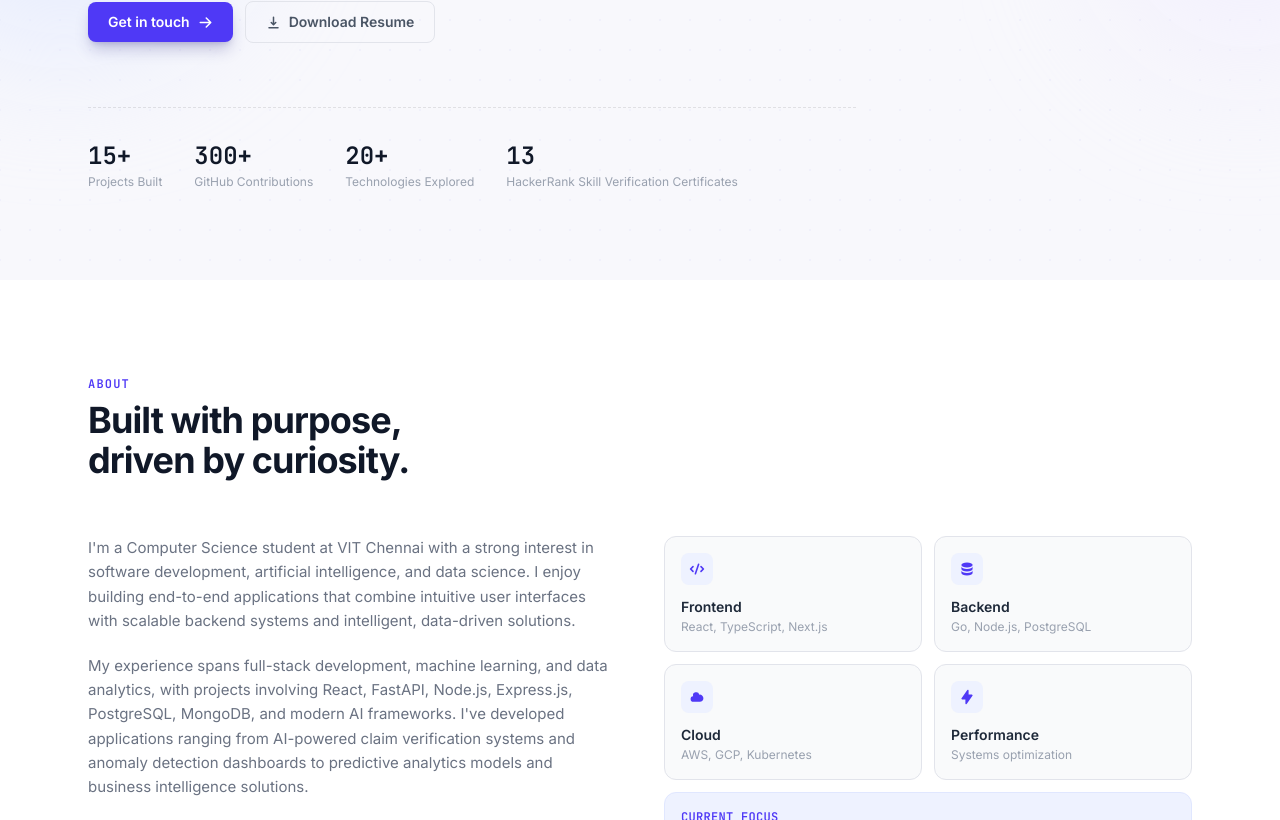
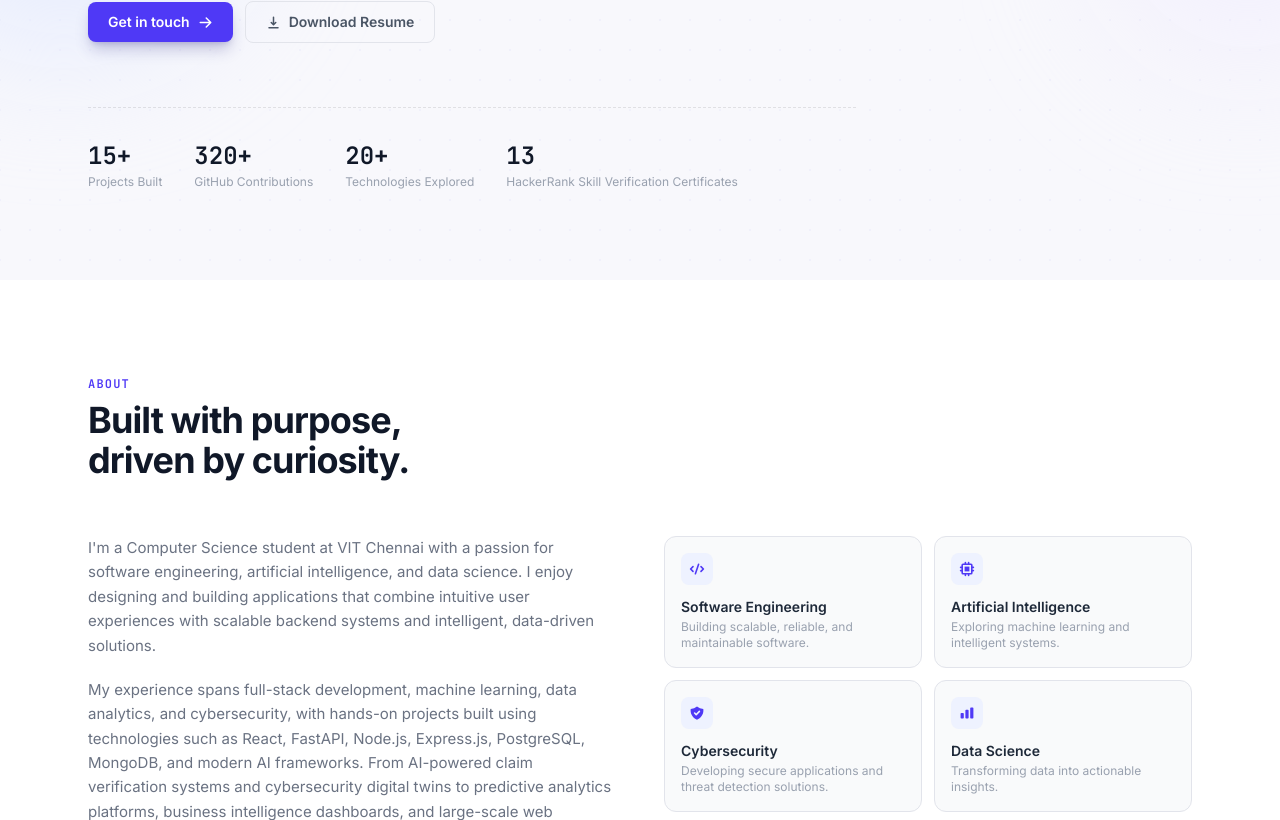
Before and after one commit to BarathThanigai/My_Portfolio_Website, a React (Vite) app: page / in a window 1280 px wide. Shown: the part 520-1340 px from the top of the page. Built offline with nearby package versions, Linux system fonts and the light colour scheme.

Commit message:
Changes in about and hero section

```diff
--- a/src/components/About.jsx
+++ b/src/components/About.jsx
@@ -1,6 +1,6 @@
 import { motion } from 'framer-motion';
 import { useTheme } from '../context/ThemeContext';
-import { HiCode, HiDatabase, HiCloud, HiLightningBolt } from 'react-icons/hi';
+import { HiCode, HiChip, HiShieldCheck, HiChartBar } from 'react-icons/hi';
 
 const fadeUp = {
   hidden: { opacity: 0, y: 24 },
@@ -8,10 +8,26 @@ const fadeUp = {
 };
 
 const highlights = [
-  { icon: HiCode, label: 'Frontend', desc: 'React, TypeScript, Next.js' },
-  { icon: HiDatabase, label: 'Backend', desc: 'Go, Node.js, PostgreSQL' },
-  { icon: HiCloud, label: 'Cloud', desc: 'AWS, GCP, Kubernetes' },
-  { icon: HiLightningBolt, label: 'Performance', desc: 'Systems optimization' },
+  {
+    icon: HiCode,
+    label: 'Software Engineering',
+    desc: 'Building scalable, reliable, and maintainable software.'
+  },
+  {
+    icon: HiChip,
+    label: 'Artificial Intelligence',
+    desc: 'Exploring machine learning and intelligent systems.'
+  },
+  {
+    icon: HiShieldCheck,
+    label: 'Cybersecurity',
+    desc: 'Developing secure applications and threat detection solutions.'
+  },
+  {
+    icon: HiChartBar,
+    label: 'Data Science',
+    desc: 'Transforming data into actionable insights.'
+  },
 ];
 
 export default function About() {
@@ -33,8 +49,8 @@ export default function About() {
         <div className="grid md:grid-cols-2 gap-12 items-start">
           <div className="space-y-5">
             {[
-              "I'm a Computer Science student at VIT Chennai with a strong interest in software development, artificial intelligence, and data science. I enjoy building end-to-end applications that combine intuitive user interfaces with scalable backend systems and intelligent, data-driven solutions.",
-              "My experience spans full-stack development, machine learning, and data analytics, with projects involving React, FastAPI, Node.js, Express.js, PostgreSQL, MongoDB, and modern AI frameworks. I've developed applications ranging from AI-powered claim verification systems and anomaly detection dashboards to predictive analytics models and business intelligence solutions.",
+              "I'm a Computer Science student at VIT Chennai with a passion for software engineering, artificial intelligence, and data science. I enjoy designing and building applications that combine intuitive user experiences with scalable backend systems and intelligent, data-driven solutions.",
+              "My experience spans full-stack development, machine learning, data analytics, and cybersecurity, with hands-on projects built using technologies such as React, FastAPI, Node.js, Express.js, PostgreSQL, MongoDB, and modern AI frameworks. From AI-powered claim verification systems and cybersecurity digital twins to predictive analytics platforms, business intelligence dashboards, and large-scale web crawling systems, I enjoy tackling diverse technical challenges that have real-world impact.",
               "I'm passionate about solving real-world problems through technology and continuously expanding my knowledge by exploring emerging tools, frameworks, and software engineering practices. I enjoy turning ideas into practical, impactful applications while focusing on clean design, maintainable code, and user-centric experiences.",
             ].map((para, i) => (
               <motion.p key={i} variants={fadeUp} custom={i + 2} initial="hidden" whileInView="visible" viewport={{ once: true }}
--- a/src/components/Hero.jsx
+++ b/src/components/Hero.jsx
@@ -133,7 +133,7 @@ export default function Hero() {
           </motion.div>
 
           <motion.div initial={{ opacity: 0, y: 20 }} animate={{ opacity: 1, y: 0 }} transition={{ duration: 0.6, delay: 0.65 }} className="flex flex-wrap items-center gap-8 mt-16 pt-8 border-t border-dashed border-current/10">
-            {[['15+', 'Projects Built'], ['300+', 'GitHub Contributions'], ['20+', 'Technologies Explored'], ['13', 'HackerRank Skill Verification Certificates']].map(([num, label]) => (
+            {[['15+', 'Projects Built'], ['320+', 'GitHub Contributions'], ['20+', 'Technologies Explored'], ['13', 'HackerRank Skill Verification Certificates']].map(([num, label]) => (
               <div key={label}>
                 <div className={`text-2xl font-bold mono ${dark ? 'text-white' : 'text-gray-900'}`}>{num}</div>
                 <div className={`text-xs mt-0.5 ${dark ? 'text-gray-500' : 'text-gray-400'}`}>{label}</div>
```
